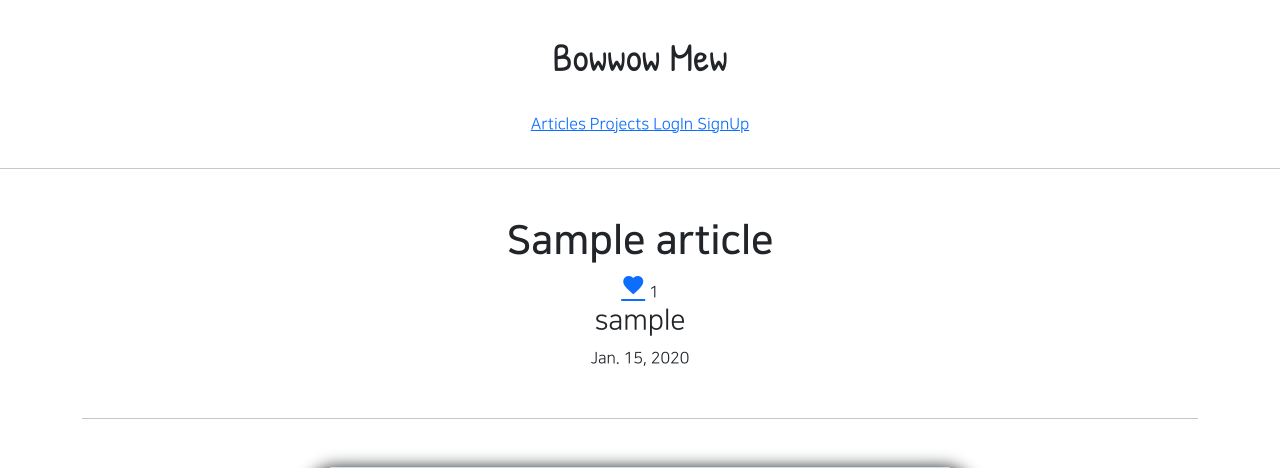
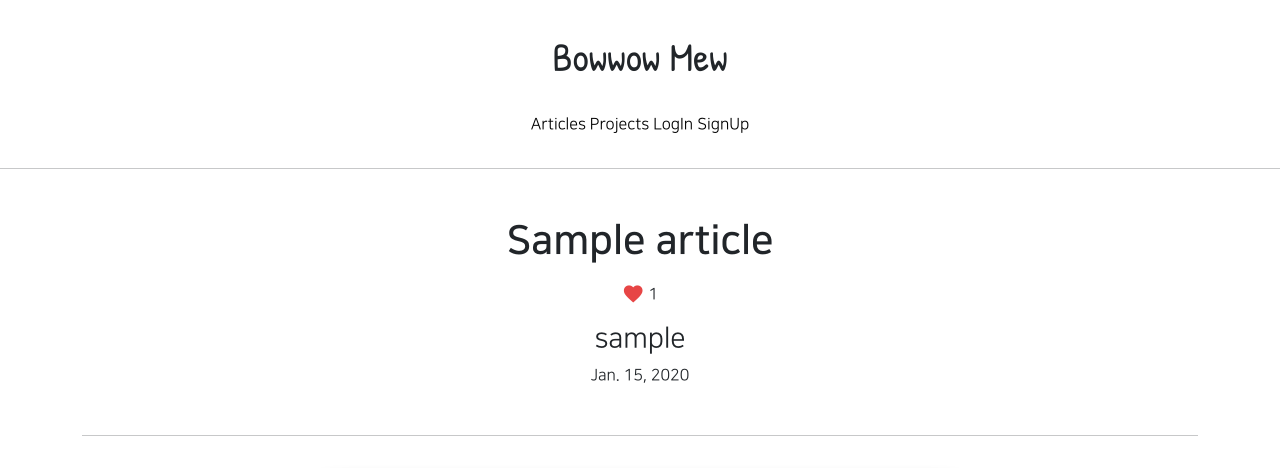
Before and after one commit to rmmmmmmmmm/WebApplication_Myself, a Django app: page /articles/detail/1 in a window 1280 px wide. Shown: the top 468 px of the page. Run offline with Django 3.2, Linux system fonts and the light colour scheme; tables that the repository leaves empty hold one stand-in row (values such as "Sample post"); grey boxes marked "Sample" are stand-in pictures; parts of the project's set-up code (start-up, migrations or seed data) failed here and were passed over; some libraries are stand-ins or nearby versions.

Commit message:
2021.08.24. WebApplication_Myself Commit 4

```diff
--- a/articleapp/templates/articleapp/detail.html
+++ b/articleapp/templates/articleapp/detail.html
@@ -6,12 +6,13 @@
         <div class="my-5">
             {# 제목, 글쓴이, 작성일자 #}
             <h1 class="NNS_B">{{ target_article.title }}</h1>
-            <div>
+            <div class="my-3">
                 <a href="{% url 'likeapp:article_like' article_pk=target_article.pk %}"
-                   class="material-icons">
+                   class="material-icons"
+                   style="vertical-align: middle; font-size: 1.4rem; color: #e74545;">
                     favorite
                 </a>
-                <span>
+                <span style="vertical-align: middle; font-size: 1rem">
                     {{ target_article.like }}
                 </span>
             </div>
--- a/static/base.css
+++ b/static/base.css
@@ -68,3 +68,12 @@
         font-size: 13px;
     }
 }
+
+a {
+    text-decoration: none;
+    color: black;
+}
+
+a:hover {
+    color: black;
+}
```
